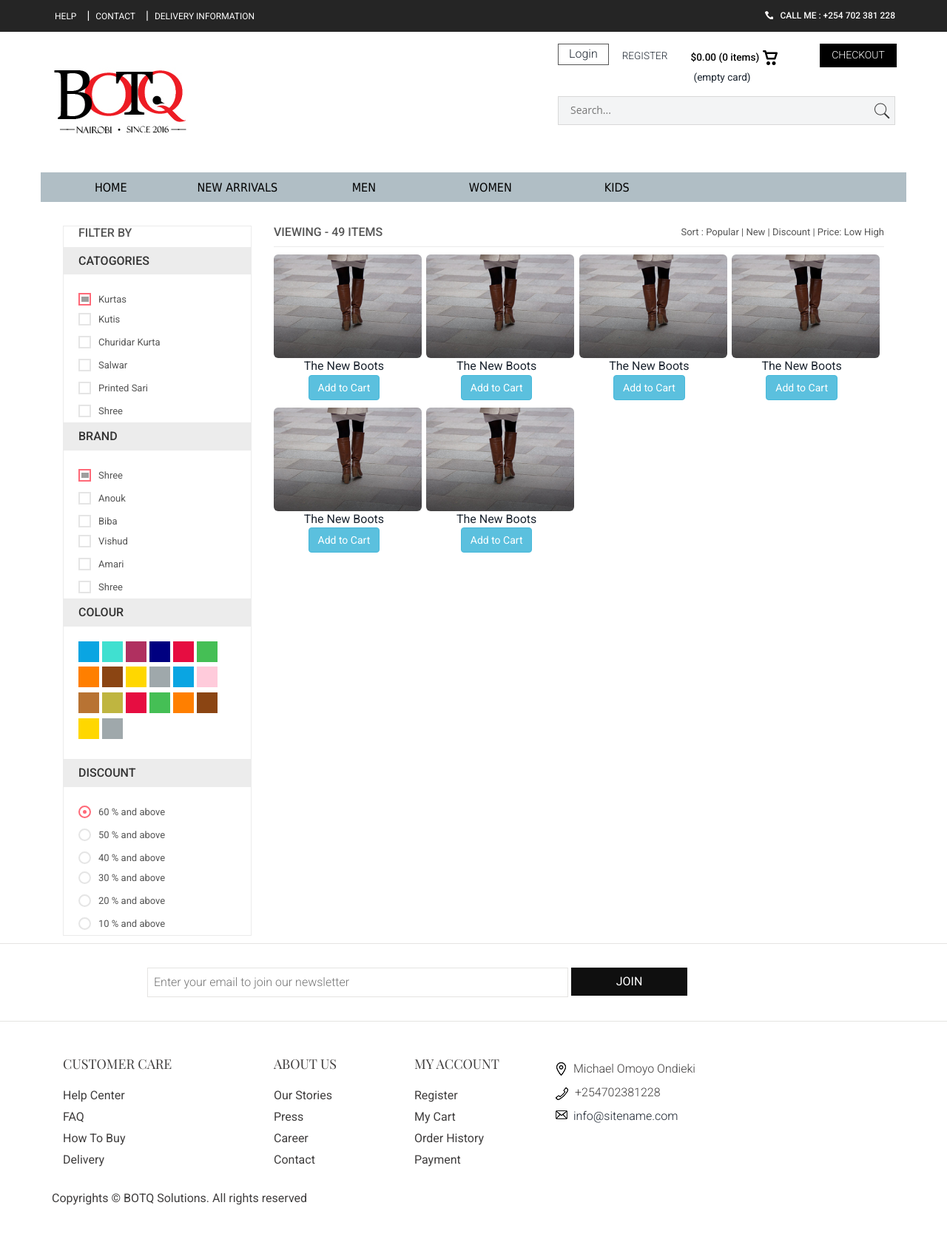
After one commit to JacobMue/cyanide, a PHP site: page /front/men.php in a window 1280 px wide. The commit adds this page. Shown: the whole page at 74% size. Run offline with PHP 8.4, Linux system fonts and the light colour scheme; grey boxes are pictures that could not be loaded.

Commit message:
Corrected referrencing in the nav. bar.
Added 'men.php' and 'kids.php'

```diff
--- a/front/header.php
+++ b/front/header.php
@@ -121,11 +121,11 @@
 		<!-- the navbar  -->
 			<div class="row">
 				<div class="col-xs-12 col-sm-12 col-md-12" id="nav_container">
-						<a href="women.php">HOME</a>
+						<a href="index.php">HOME</a>
 						<a href="">NEW ARRIVALS</a>
-						<a href="">MEN</a>
-						<a href="">WOMEN</a>
-						<a href="">KIDS</a>
+						<a href="men.php">MEN</a>
+						<a href="women.php">WOMEN</a>
+						<a href="kids.php">KIDS</a>
 				</div>
 			</div>
 		<!-- the end of the navbar -->
--- /dev/null
+++ b/front/men.php
@@ -0,0 +1,195 @@
+
+<!DOCTYPE HTML>
+<html>
+<?php include 'header.php';?>
+<?php include 'title.php';?>
+					<div class="row">
+						<div class="col2"></div>
+						<div class="col1"></div>
+						<div class="col1"></div>
+						<div class="col1"></div>
+						<div class="col1"></div>
+					</div>
+    				</div>
+				</li>
+		 </ul>
+	</div>
+</div>
+</div>
+<!-- content -->
+<div class="container">
+<div class="women_main">
+	<!-- start sidebar -->
+	<div class="col-md-3 s-d">
+	  <div class="w_sidebar">
+		<h3>filter by</h3>
+		<section  class="sky-form">
+					<h4>catogories</h4>
+						<div class="row1 scroll-pane">
+							<div class="col col-4">
+								<label class="checkbox"><input type="checkbox" name="checkbox" checked=""><i></i>kurtas</label>
+							</div>
+							<div class="col col-4">
+								<label class="checkbox"><input type="checkbox" name="checkbox"><i></i>kutis</label>
+								<label class="checkbox"><input type="checkbox" name="checkbox"><i></i>churidar kurta</label>
+								<label class="checkbox"><input type="checkbox" name="checkbox"><i></i>salwar</label>
+								<label class="checkbox"><input type="checkbox" name="checkbox"><i></i>printed sari</label>
+								<label class="checkbox"><input type="checkbox" name="checkbox" ><i></i>shree</label>
+								<label class="checkbox"><input type="checkbox" name="checkbox"><i></i>Anouk</label>
+								<label class="checkbox"><input type="checkbox" name="checkbox"><i></i>biba</label>
+								<label class="checkbox"><input type="checkbox" name="checkbox"><i></i>fashion sari</label>
+								<label class="checkbox"><input type="checkbox" name="checkbox"><i></i>fashion sari</label>
+								<label class="checkbox"><input type="checkbox" name="checkbox"><i></i>fashion sari</label>
+								<label class="checkbox"><input type="checkbox" name="checkbox"><i></i>fashion sari</label>
+								<label class="checkbox"><input type="checkbox" name="checkbox"><i></i>fashion sari</label>
+								<label class="checkbox"><input type="checkbox" name="checkbox"><i></i>fashion sari</label>
+								<label class="checkbox"><input type="checkbox" name="checkbox"><i></i>fashion sari</label>
+								<label class="checkbox"><input type="checkbox" name="checkbox"><i></i>fashion sari</label>
+							</div>
+						</div>
+		</section>
+		<section  class="sky-form">
+					<h4>brand</h4>
+						<div class="row1 scroll-pane">
+							<div class="col col-4">
+								<label class="checkbox"><input type="checkbox" name="checkbox" checked=""><i></i>shree</label>
+								<label class="checkbox"><input type="checkbox" name="checkbox"><i></i>Anouk</label>
+								<label class="checkbox"><input type="checkbox" name="checkbox"><i></i>biba</label>
+							</div>
+							<div class="col col-4">
+								<label class="checkbox"><input type="checkbox" name="checkbox"><i></i>vishud</label>
+								<label class="checkbox"><input type="checkbox" name="checkbox"><i></i>amari</label>
+								<label class="checkbox"><input type="checkbox" name="checkbox"><i></i>shree</label>
+								<label class="checkbox"><input type="checkbox" name="checkbox"><i></i>Anouk</label>
+								<label class="checkbox"><input type="checkbox" name="checkbox"><i></i>biba</label>
+								<label class="checkbox"><input type="checkbox" name="checkbox" ><i></i>shree</label>
+								<label class="checkbox"><input type="checkbox" name="checkbox"><i></i>Anouk</label>
+								<label class="checkbox"><input type="checkbox" name="checkbox"><i></i>biba</label>
+								<label class="checkbox"><input type="checkbox" name="checkbox"><i></i>shree</label>
+								<label class="checkbox"><input type="checkbox" name="checkbox"><i></i>Anouk</label>
+								<label class="checkbox"><input type="checkbox" name="checkbox"><i></i>biba</label>
+							</div>
+						</div>
+		</section>
+		<section class="sky-form">
+			<h4>colour</h4>
+			<ul class="w_nav2">
+				<li><a class="color1" href="#"></a></li>
+				<li><a class="color2" href="#"></a></li>
+				<li><a class="color3" href="#"></a></li>
+				<li><a class="color4" href="#"></a></li>
+				<li><a class="color5" href="#"></a></li>
+				<li><a class="color6" href="#"></a></li>
+				<li><a class="color7" href="#"></a></li>
+				<li><a class="color8" href="#"></a></li>
+				<li><a class="color9" href="#"></a></li>
+				<li><a class="color10" href="#"></a></li>
+				<li><a class="color12" href="#"></a></li>
+				<li><a class="color13" href="#"></a></li>
+				<li><a class="color14" href="#"></a></li>
+				<li><a class="color15" href="#"></a></li>
+				<li><a class="color5" href="#"></a></li>
+				<li><a class="color6" href="#"></a></li>
+				<li><a class="color7" href="#"></a></li>
+				<li><a class="color8" href="#"></a></li>
+				<li><a class="color9" href="#"></a></li>
+				<li><a class="color10" href="#"></a></li>
+			</ul>
+		</section>
+		<section class="sky-form">
+						<h4>discount</h4>
+						<div class="row1 scroll-pane">
+							<div class="col col-4">
+								<label class="radio"><input type="radio" name="radio" checked=""><i></i>60 % and above</label>
+								<label class="radio"><input type="radio" name="radio"><i></i>50 % and above</label>
+								<label class="radio"><input type="radio" name="radio"><i></i>40 % and above</label>
+							</div>
+							<div class="col col-4">
+								<label class="radio"><input type="radio" name="radio"><i></i>30 % and above</label>
+								<label class="radio"><input type="radio" name="radio"><i></i>20 % and above</label>
+								<label class="radio"><input type="radio" name="radio"><i></i>10 % and above</label>
+							</div>
+						</div>
+		</section>
+	</div>
+   </div>
+	<!-- start content -->
+	<div class="col-md-9 w_content">
+		<div class="women">
+			<a href="#"><h4>Viewing - <span>49 items</span> </h4></a>
+			<ul class="w_nav">
+						<li>Sort : </li>
+		     			<li><a class="active" href="#">popular</a></li> |
+		     			<li><a href="#">new </a></li> |
+		     			<li><a href="#">discount</a></li> |
+		     			<li><a href="#">price: Low High </a></li>
+		     			<div class="clear"></div>
+		     </ul>
+		     <div class="clearfix"></div>
+		</div>
+
+		<div class="viewProduct" style="
+	text-align: center;
+	width:23%;
+	margin-right: 2%;
+	margin-top: 10px;
+	float: left;">
+			<a id="linkImg" href="details.php"><img src="../images/1.jpg" class="img img-rounded" width="200" height="140"></a>
+			<a id="linkAnchor" href="details.php">The New Boots</a>
+			<a id="linkCart" href="cart.php"><button class="btn btn-info">Add to Cart</button></a>
+		</div><div class="viewProduct" style="
+	text-align: center;
+	width:23%;
+	margin-right: 2%;
+	margin-top: 10px;
+	float: left;">
+			<a id="linkImg" href="details.php"><img src="../images/1.jpg" class="img img-rounded" width="200" height="140"></a>
+			<a id="linkAnchor" href="details.php">The New Boots</a>
+			<a id="linkCart" href="cart.php"><button class="btn btn-info">Add to Cart</button></a>
+		</div><div class="viewProduct" style="
+	text-align: center;
+	width:23%;
+	margin-right: 2%;
+	margin-top: 10px;
+	float: left;">
+			<a id="linkImg" href="details.php"><img src="../images/1.jpg" class="img img-rounded" width="200" height="140"></a>
+			<a id="linkAnchor" href="details.php">The New Boots</a>
+			<a id="linkCart" href="cart.php"><button class="btn btn-info">Add to Cart</button></a>
+		</div>
+		<div class="viewProduct" style="
+	text-align: center;
+	width:23%;
+	margin-right: 2%;
+	margin-top: 10px;
+	float: left;">
+	<style type="text/css"></style>
+			<a id="linkImg" href="details.php"><img src="../images/1.jpg" class="img img-rounded" width="200" height="140"></a>
+			<a id="linkAnchor" href="details.php">The New Boots</a>
+			<a id="linkCart" href="cart.php"><button class="btn btn-info">Add to Cart</button></a>
+		</div><div class="viewProduct" style="
+	text-align: center;
+	width:23%;
+	margin-right: 2%;
+	margin-top: 10px;
+	float: left;">
+			<a id="linkImg" href="details.php"><img src="../images/1.jpg" class="img img-rounded" width="200" height="140"></a>
+			<a id="linkAnchor" href="details.php">The New Boots</a>
+			<a id="linkCart" href="cart.php"><button class="btn btn-info">Add to Cart</button></a>
+		</div><div class="viewProduct" style="
+	text-align: center;
+	width:23%;
+	margin-right: 2%;
+	margin-top: 10px;
+	float: left;">
+			<a id="linkImg" href="details.php"><img src="../images/1.jpg" class="img img-rounded" width="200" height="140"></a>
+			<a id="linkAnchor" href="details.php">The New Boots</a>
+			<a id="linkCart" href="cart.php"><button class="btn btn-info">Add to Cart</button></a>
+		</div>
+
+	<!-- end content -->
+	</div>
+</div>
+</div>
+<?php include_once'footer.php'; ?>
+</body>
+</html>
```
Also changed, not shown: front/kids.php (added, +195 -0 lines).
